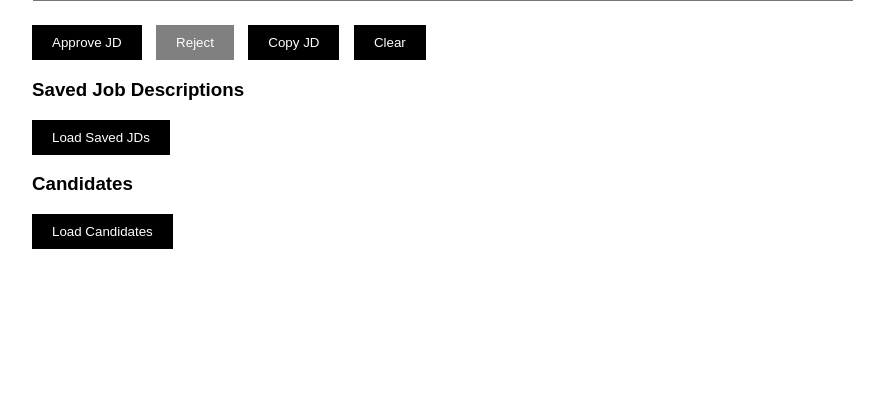
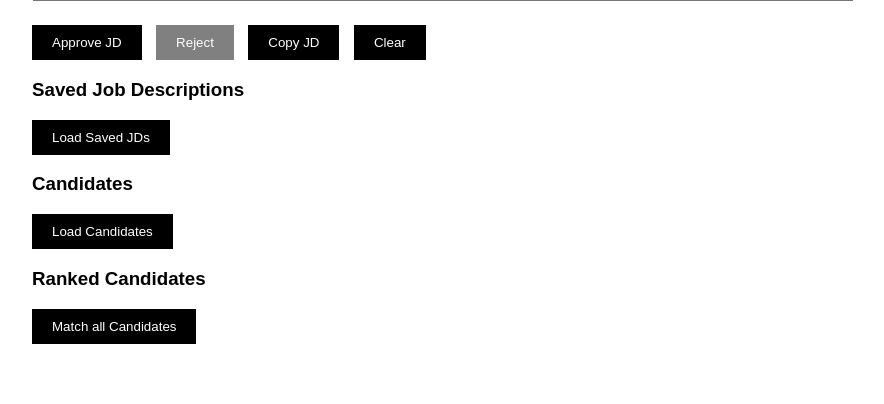
Before and after one commit to Divyanshyadavofficial/hiring, a FastAPI app: page /recruiter in a window 1280 px wide. Shown: the part 711-1115 px from the top of the page, without its empty margins (208-1092 px from the left). Before the commit the page ends 960 px from the top, so only its background shows below. Run offline with FastAPI, Linux system fonts and the light colour scheme.

Commit message:
ranking algo integrated

```diff
--- a/templates/recruiter.html
+++ b/templates/recruiter.html
@@ -91,6 +91,10 @@ margin-top:20px;
 <button onclick="loadCandidates()">Load Candidates</button>
 
 <div id="candidateList"></div>
+
+<h3>Ranked Candidates</h3>
+<button onclick="matchAllCandidates()">Match all Candidates</button>
+<div id="rankingResults" style="margin-top: 20px;"></div>
 
 <script>
 
@@ -394,6 +398,32 @@ try {
 }
 }
 
+async function matchAllCandidates(){
+    const rankingdiv = document.getElementById("rankingResults");
+    rankingdiv.innerText = "Matching all the candidates..."
+    const response = await fetch('/match-all');
+    const data = await response.json()
+    if(data.error){
+        rankingdiv.innerText = `${data.error}`;
+        return;
+    }
+    rankingdiv.innerHTML = "";
+    data.results.forEach((candidate,index)=>{
+        const div = document.createElement("div");
+        div.style.border = "1px solid #ccc";
+        div.style.padding = "10px";
+        div.style.marginBottom = "10px";
+        div.innerHTML = `
+        <b>Rank:</b> ${index + 1}<br>
+        <b>Resume:</b> ${candidate.filename}<br>
+        <b>Score:</b> ${candidate.score.toFixed(2)}<br>
+        <b>Matched Skills:</b> ${candidate.matched_skills.join(", ")}<br>
+        <b>Missing Skills:</b> ${candidate.missing_skills.join(", ")}
+        `;
+        rankingdiv.appendChild(div);
+    })
+
+}
 
 </script>
 
```
